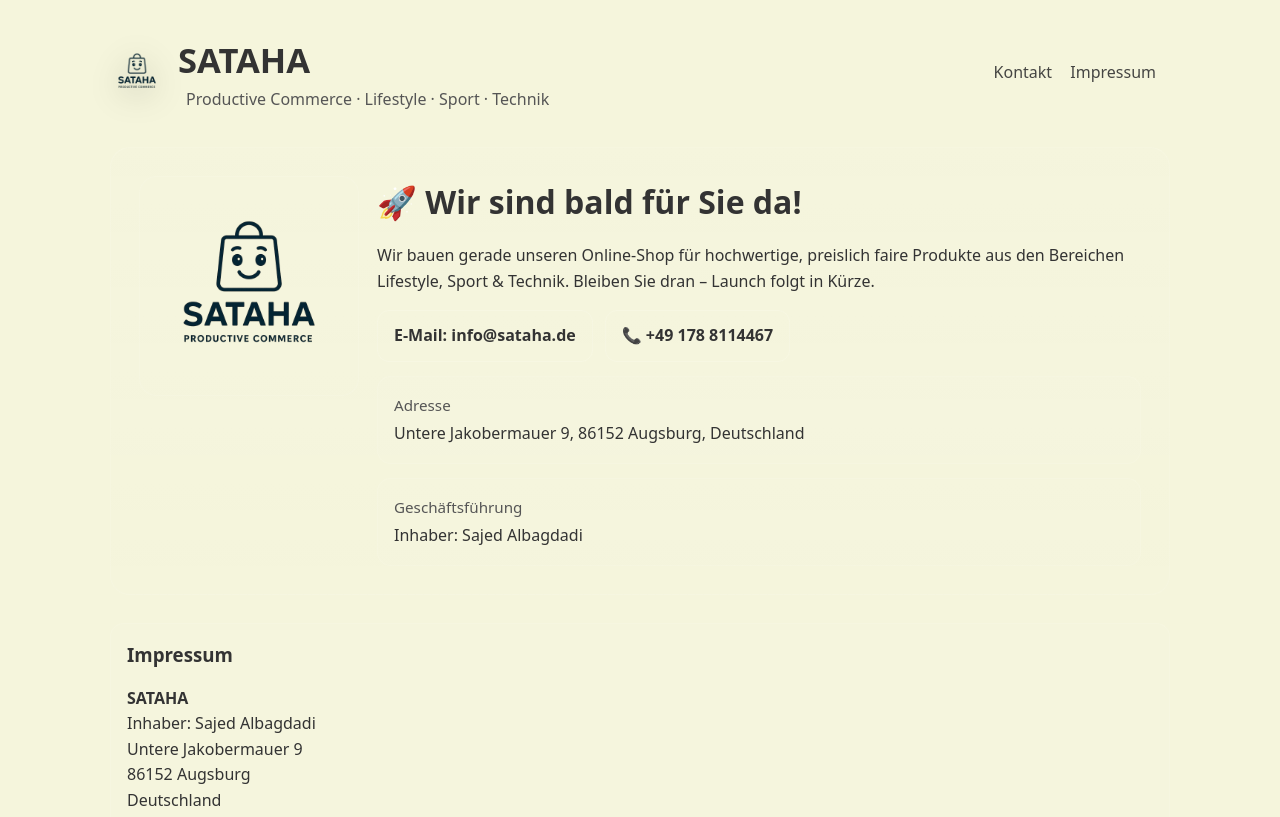
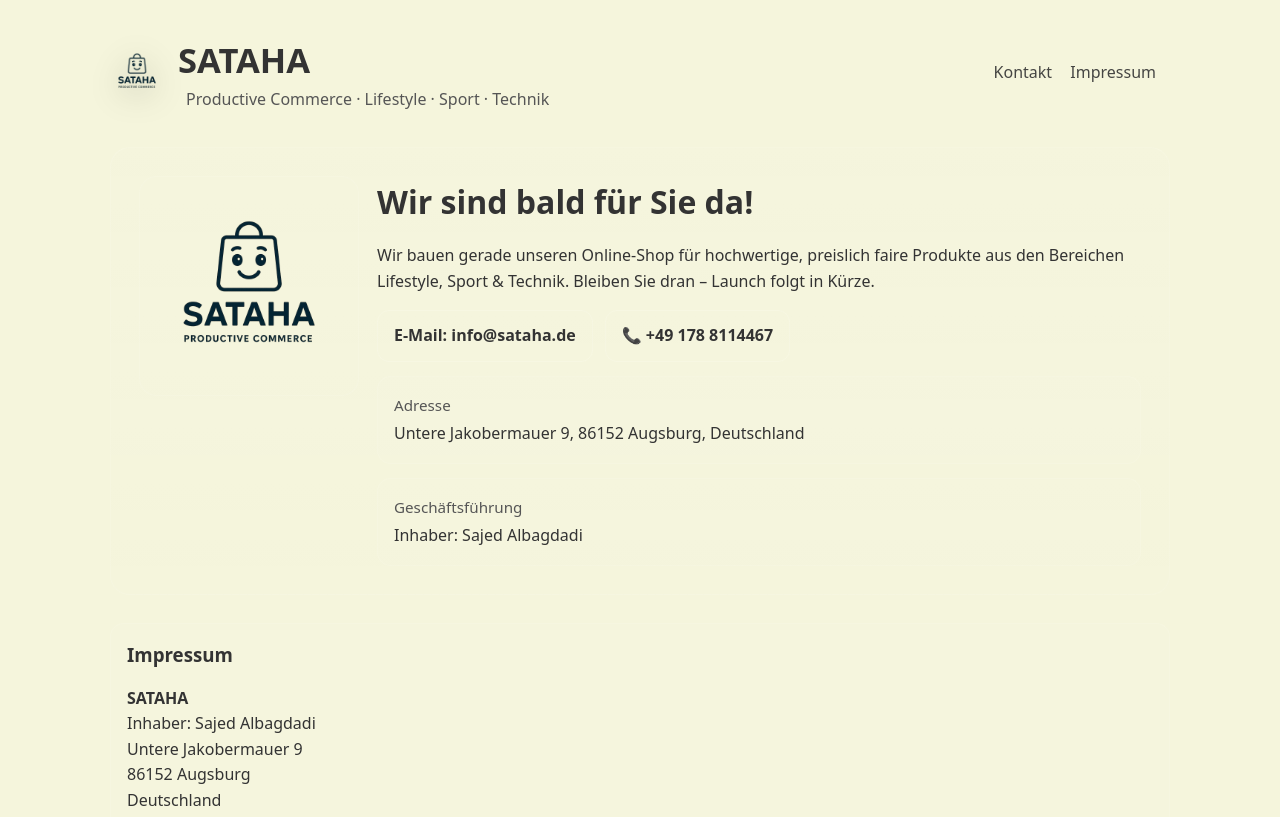
Before and after one commit to Sajed-Albagdadi/sataha, a plain HTML site: page index.html in a window 1280 px wide. Shown: the top 817 px of the page. Drawn offline with Linux system fonts and the light colour scheme.

Commit message:
Remove rocket emoji from heading

```diff
--- a/index.html
+++ b/index.html
@@ -85,7 +85,8 @@
     <section class="hero" aria-label="Coming Soon">
       <div class="logo-big"><img src="./logo.png" alt="SATAHA Markenlogo"></div>
       <div>
-        <h2>🚀 Wir sind bald für Sie da!</h2>
+        <!-- Removed rocket icon -->
+        <h2>Wir sind bald für Sie da!</h2>
         <p>Wir bauen gerade unseren Online‑Shop für hochwertige, preislich faire Produkte aus den Bereichen Lifestyle, Sport & Technik. Bleiben Sie dran – Launch folgt in Kürze.</p>
         <div class="cta" id="kontakt">
           <a class="btn" href="mailto:info@sataha.de">E‑Mail: info@sataha.de</a>
```
